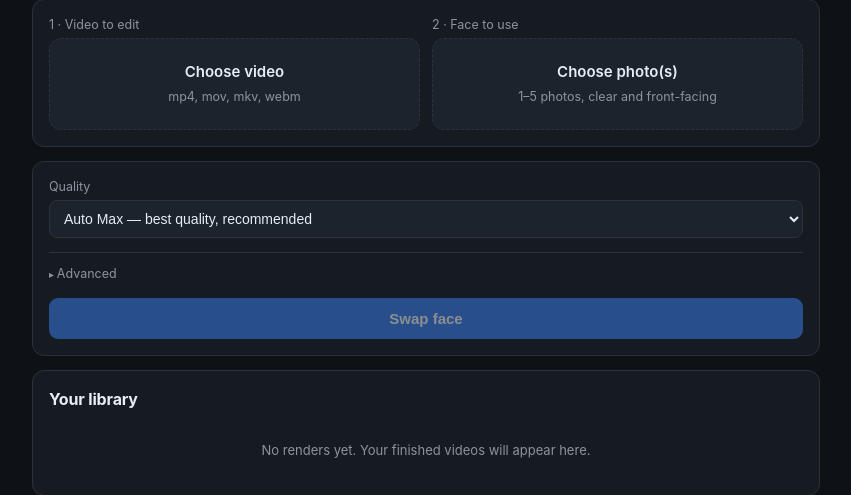
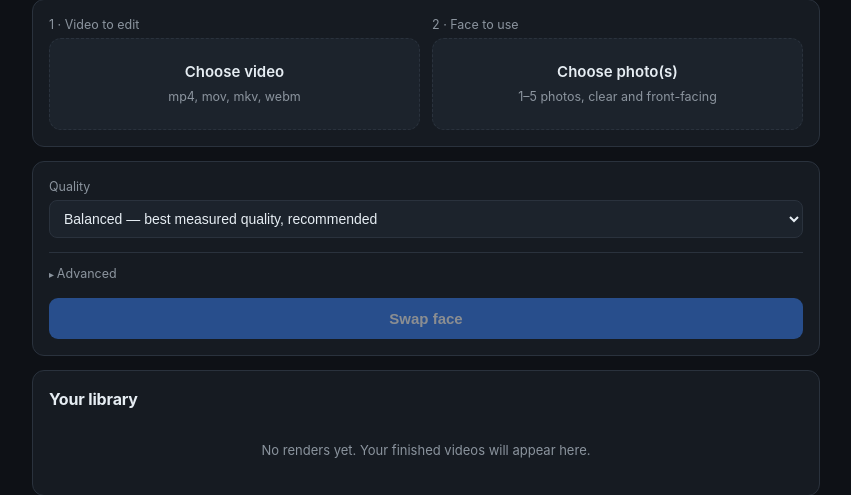
Before and after one commit to CheePheng/personal_video, a Python web app: template app/templates/index.html in a window 1280 px wide. Shown: the part 95-590 px from the top of the page, without its empty margins (214-1065 px from the left). Run offline with Jinja, Linux system fonts and the light colour scheme; the template is opened without the code that fills it, so the values that code supplies are empty.

Commit message:
Priority 6: Auto Max does not beat the fixed pipeline -- Balanced is the default
Benchmarked Auto Max against the fixed alphaface/no-enhance/mask:model
pipeline on 8 representative A->B clips, 10 frames each, cache cleared.

  clip              Auto Max picked            arcFixed  arcAuto   mouthF/A
  A_single_frontal  alphaface / no-enhance       0.8706   0.8725  .0029/.0037
  G_talking         alphaface / no-enhance       0.8735   0.8746  .0129/.0113
  B_profile         alphaface / no-enhance       0.8802   0.8812  .0338/.0345
  I_closeup         ghost_3 + gpen@70            0.8830   0.8039  .0047/.0091
  N_dark            ghost_1 + gpen@70            0.8821   0.8013  .0015/.0018
  O_bright          ghost_1 + gpen@70            0.8204   0.7979  .0056/.0107
  D_motion_blur     ghost_2 / no-enhance         0.8777   0.8419  .0166/.0343
  P_1080p           alphaface / no-enhance       0.8751   0.8786  .0058/.0044

3 wins, 4 losses, and the pattern is clean: where Auto Max picks alphaface it
ties within noise (+0.001 to +0.002); where it diverges to GHOST it loses
badly -- -0.079 on I_closeup, -0.081 on N_dark, -0.036 on motion blur with
mouth distortion doubled (0.0166 -> 0.0343).

That is the promotion rule's explicit reject case: wins one metric somewhere,
loses visible mouth/expression quality, and is inconsistent across clips.
Auto Max is NOT promoted.

The UI defaulted to "Auto Max - best quality, recommended", which the
measurement contradicts. It now defaults to "Balanced - best measured
quality, recommended", with Auto Max offered as a slower per-video search.
The server default was already "quality", so UI and backend now agree
instead of the UI silently overriding it.

Auto Max itself is not broken -- the Phase 11 fixes were real, and on 4 of 8
clips it independently rediscovers the fixed pipeline, which is a reasonable
check on that pipeline being right. It just has no measured advantage, and
its failure mode is the expensive one.

Co-Authored-By: Claude Opus 5 (1M context) <noreply@anthropic.com>

```diff
--- a/app/templates/index.html
+++ b/app/templates/index.html
@@ -180,8 +180,8 @@
 <div class="card" id="opts">
   <label class="fld" for="quality">Quality</label>
   <select id="quality">
-    <option value="auto" selected>Auto Max &mdash; best quality, recommended</option>
-    <option value="quality">Quality &mdash; faster, fixed pipeline</option>
+    <option value="quality" selected>Balanced &mdash; best measured quality, recommended</option>
+    <option value="auto">Auto Max &mdash; per-video search, slower</option>
     <option value="fast">Fast &mdash; preview</option>
   </select>
 
```
